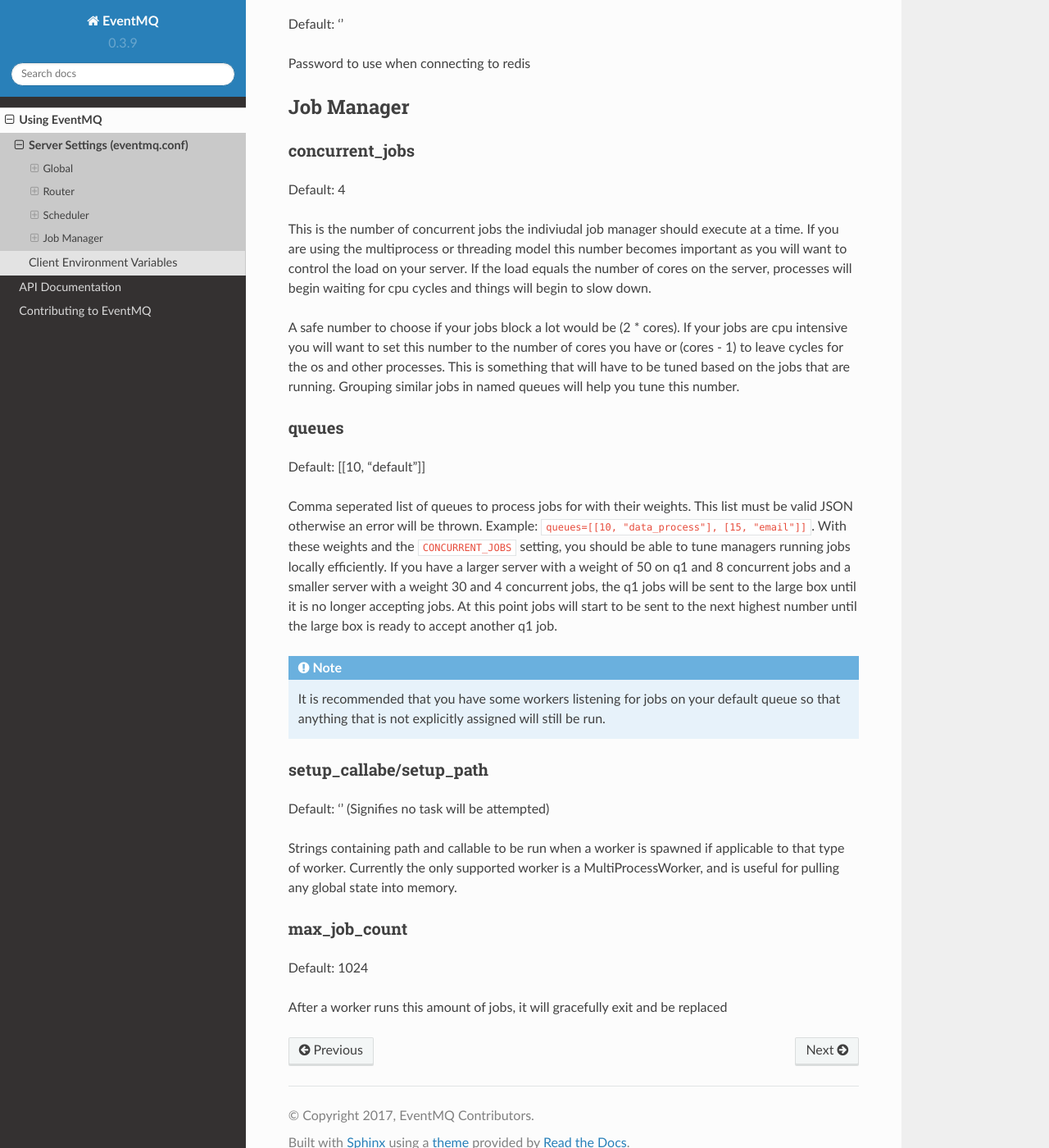
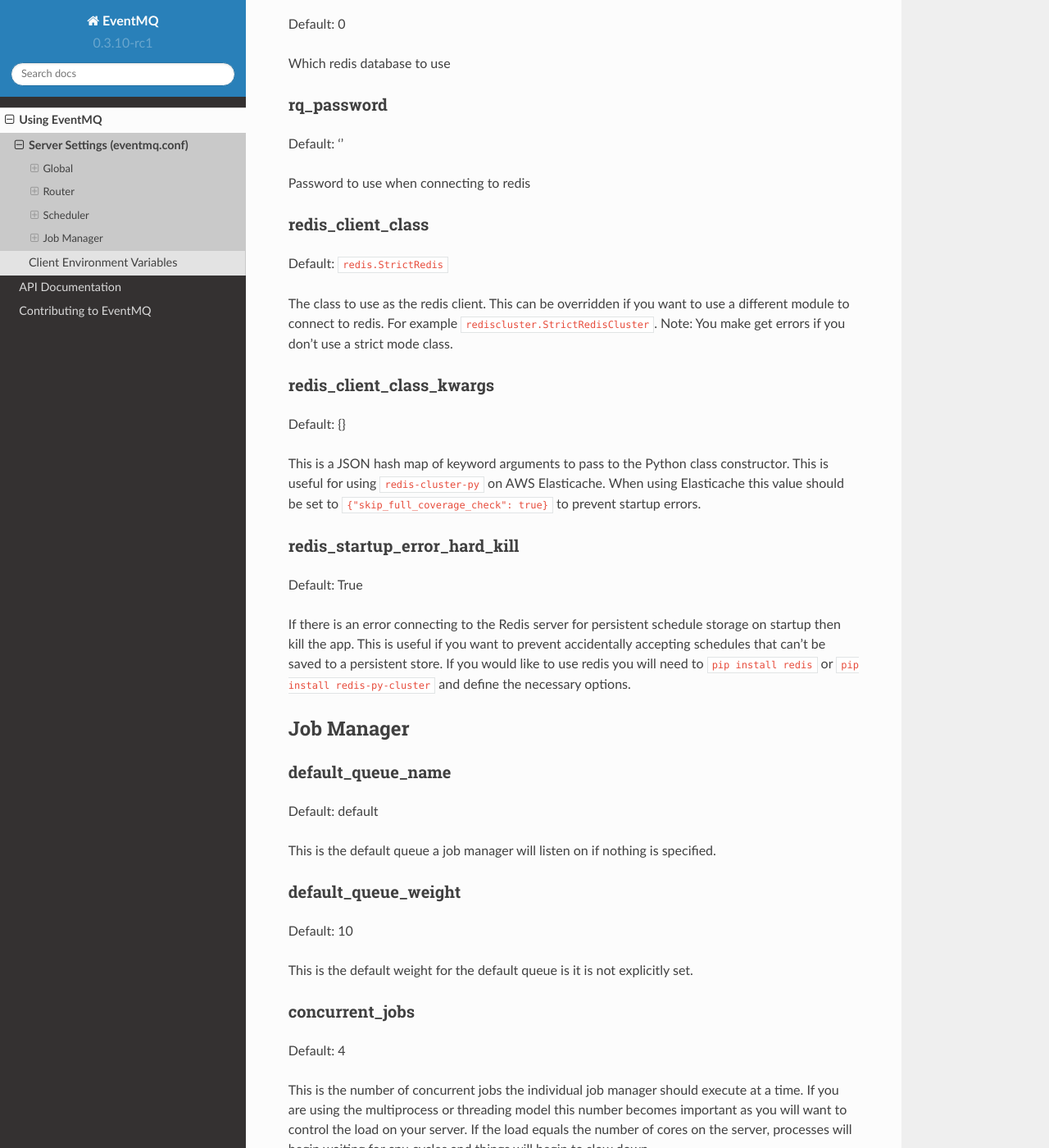
Before and after one commit to eventmq/eventmq, a Sphinx documentation site: the page built from docs/settings_file.rst, in a window 1280 px wide and 1400 px high, scrolled down 2015 px. Shown: the whole window at 82% size. Built offline with Sphinx 7.4.7 and the Read the Docs theme 2.0.0, drawn with Linux system fonts in a browser that asks for light colours; some of the changed text lies outside the part shown.

Commit message:
Scheduler: adds optional support for redis and specifying redis client
- allow optional support for running the scheduler without a redis
  backend for persistent schedule storage. The default is to exit on
  startup error. The user can set `redis_startup_error_hard_kill` to
  false if they really want to run the scheduler with no backend db.
- allow users the ability to specify a redis client class. this will let
  them use redis-cluster if they wish. They can install the appropriate
  module and define `redis_client_class` (and if necessary class keyword
  arguments via `redis_client_class_kwargs`).

```diff
--- a/docs/settings_file.rst
+++ b/docs/settings_file.rst
@@ -18,6 +18,13 @@
 Default: False
 
 Enable most verbose level of debug statements
+
+hide_heartbeat_logs
+===================
+Default: True
+
+This hides heart beat messages from the logs. Disabling this will result in very
+noisy log output.
 
 max_sockets
 ===========
@@ -91,15 +98,55 @@
 
 Password to use when connecting to redis
 
+redis_client_class
+==================
+Default: ``redis.StrictRedis``
+
+The class to use as the redis client. This can be overridden if you want to use
+a different module to connect to redis. For example
+``rediscluster.StrictRedisCluster``. Note: You make get errors if you don't use
+a strict mode class.
+
+redis_client_class_kwargs
+=========================
+Default: {}
+
+This is a JSON hash map of keyword arguments to pass to the Python class
+constructor. This is useful for using ``redis-cluster-py`` on AWS Elasticache.
+When using Elasticache this value should be set to
+``{"skip_full_coverage_check": true}`` to prevent startup errors.
+
+redis_startup_error_hard_kill
+=============================
+Default: True
+
+If there is an error connecting to the Redis server for persistent schedule
+storage on startup then kill the app. This is useful if you want to prevent
+accidentally accepting schedules that can't be saved to a persistent store. If
+you would like to use redis you will need to ``pip install redis`` or
+``pip install redis-py-cluster`` and define the necessary options.
+
 ***********
 Job Manager
 ***********
+
+default_queue_name
+==================
+Default: default
+
+This is the default queue a job manager will listen on if nothing is specified.
+
+default_queue_weight
+====================
+Default: 10
+
+This is the default weight for the default queue is it is not explicitly set.
 
 concurrent_jobs
 ===============
 Default: 4
 
-This is the number of concurrent jobs the indiviudal job manager should execute
+This is the number of concurrent jobs the individual job manager should execute
 at a time. If you are using the multiprocess or threading model this number
 becomes important as you will want to control the load on your server. If the
 load equals the number of cores on the server, processes will begin waiting for
@@ -115,7 +162,7 @@
 ======
 Default: [[10, "default"]]
 
-Comma seperated list of queues to process jobs for with their weights. This list
+Comma separated list of queues to process jobs with their weights. This list
 must be valid JSON otherwise an error will be thrown.
 Example: ``queues=[[10, "data_process"], [15, "email"]]``.  With these
 weights and the ``CONCURRENT_JOBS`` setting, you should be able to tune managers
@@ -131,14 +178,29 @@
    default queue so that anything that is not explicitly assigned will still be
    run.
 
-setup_callabe/setup_path
-========================
+setup_callable/setup_path
+=========================
 Default: '' (Signifies no task will be attempted)
 
 Strings containing path and callable to be run when a worker is spawned
 if applicable to that type of worker.  Currently the only supported worker is a
 MultiProcessWorker, and is useful for pulling any global state into memory.
 
+job_entry_func
+==============
+Default: '' (Signifies no function will be executed)
+
+The function to execute before **every** job a worker thread executes. For
+example: cleaning up stale database connections. (Django's
+``django.db.connections[].close_if_unusable_or_obsolete()``)
+
+job_exit_func
+=============
+Default: '' (Signifies no function will be executed)
+
+The function to execute **after** every job a worker thread executes. For
+example: closing any database handles that were left open.
+
 max_job_count
 =============
 Default: 1024
--- a/eventmq/__init__.py
+++ b/eventmq/__init__.py
@@ -1,5 +1,5 @@
 __author__ = 'EventMQ Contributors'
-__version__ = '0.3.9'
+__version__ = '0.3.10-rc1'
 
 PROTOCOL_VERSION = 'eMQP/1.0'
 
--- a/setup.py
+++ b/setup.py
@@ -22,7 +22,6 @@
                       'six==1.10.0',
                       'monotonic==0.4',
                       'croniter==0.3.10',
-                      'redis==2.10.3',
                       'future==0.15.2',
                       'psutil==5.0.0',
                       'python-dateutil>=2.1,<3.0.0'],
```
Also changed, not shown: 4 other files.
